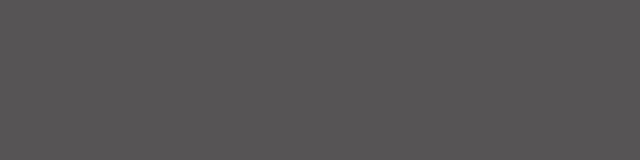
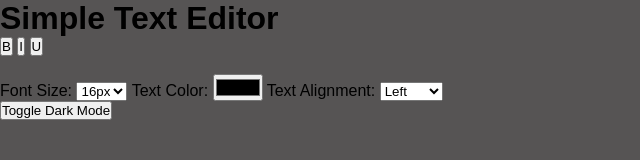
Before and after one commit to Mohammed-ABR/text-editor, a website: page index.html in a window 1280 px wide. Shown: the whole page, without its empty margins (0-640 px from the left). Drawn offline with Linux system fonts and the light colour scheme.

Commit message:
"Added text editor project"

```diff
--- a/index.html
+++ b/index.html
@@ -1,13 +1,46 @@
 <!DOCTYPE html>
 <html lang="en">
-    <head>
-        <meta charset="UTF-8" />
-        <meta http-equiv="X-UA-Compatible" content="IE=edge" />
-        <meta name="viewport" content="width=device-width, initial-scale=1.0" />
-        <link rel="stylesheet" href="./css/index.css" />
-        <title>JS starter</title>
-    </head>
-    <body>
-        <script src="./src/index.js"></script>
-    </body>
+<head>
+    <meta charset="UTF-8">
+    <meta name="viewport" content="width=device-width, initial-scale=1.0">
+    <title>Text Editor</title>
+    <link rel="stylesheet" href="./css/index.css">
+</head>
+<body>
+    <div class="container">
+        <h1>Simple Text Editor</h1>
+
+        <div class="buttons">
+            <button id="bold">B</button>
+            <button id="italic">I</button>
+            <button id="underline">U</button>
+        </div>
+
+        <div id="text-editor" contenteditable="true" placeholder="Write your text here..."></div>
+
+        <div class="controls">
+            <label for="font-size">Font Size:</label>
+            <select id="font-size">
+                <option value="12px">12px</option>
+                <option value="16px" selected>16px</option>
+                <option value="20px">20px</option>
+                <option value="24px">24px</option>
+            </select>
+
+            <label for="text-color">Text Color:</label>
+            <input type="color" id="text-color">
+
+            <label for="text-align">Text Alignment:</label>
+            <select id="text-align">
+                <option value="left">Left</option>
+                <option value="center">Center</option>
+                <option value="right">Right</option>
+            </select>
+        </div>
+
+        <button id="toggle-theme">Toggle Dark Mode</button>
+    </div>
+
+    <script src="./src/index.js"></script>
+</body>
 </html>
```
